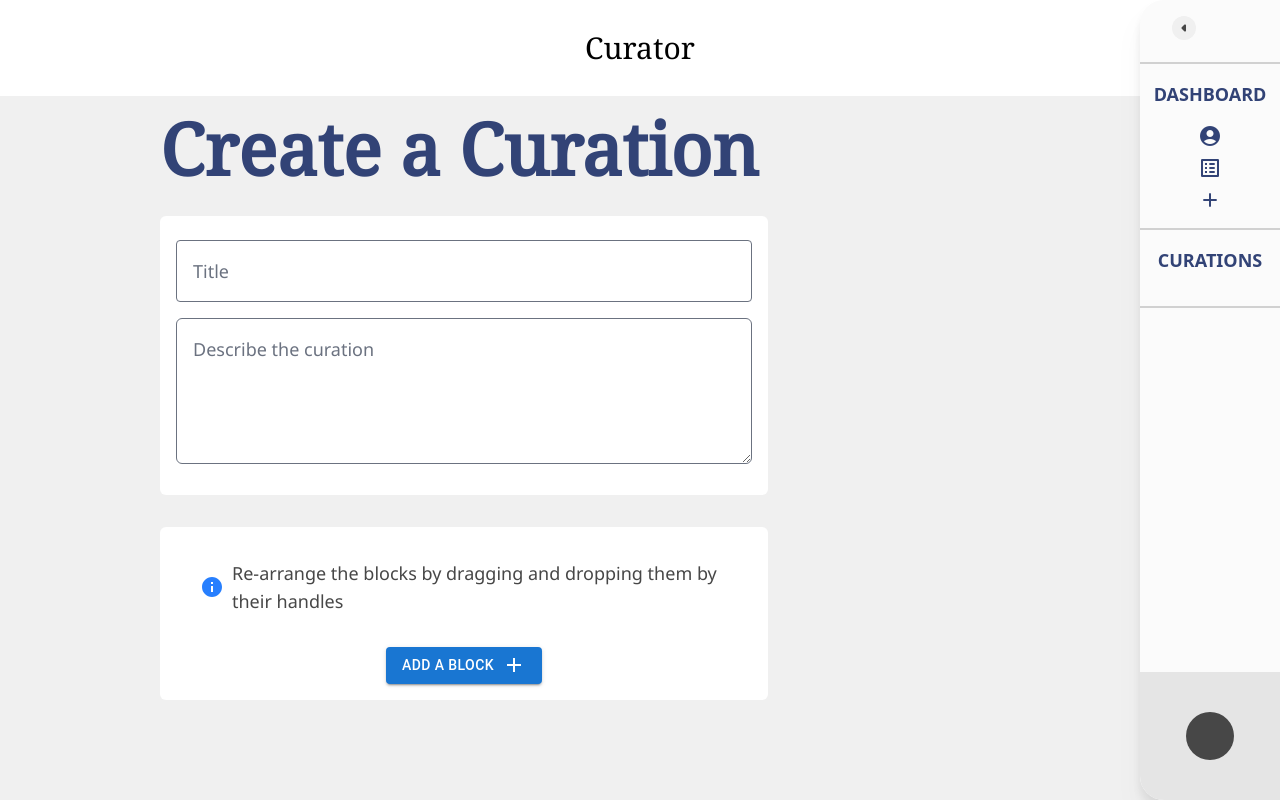
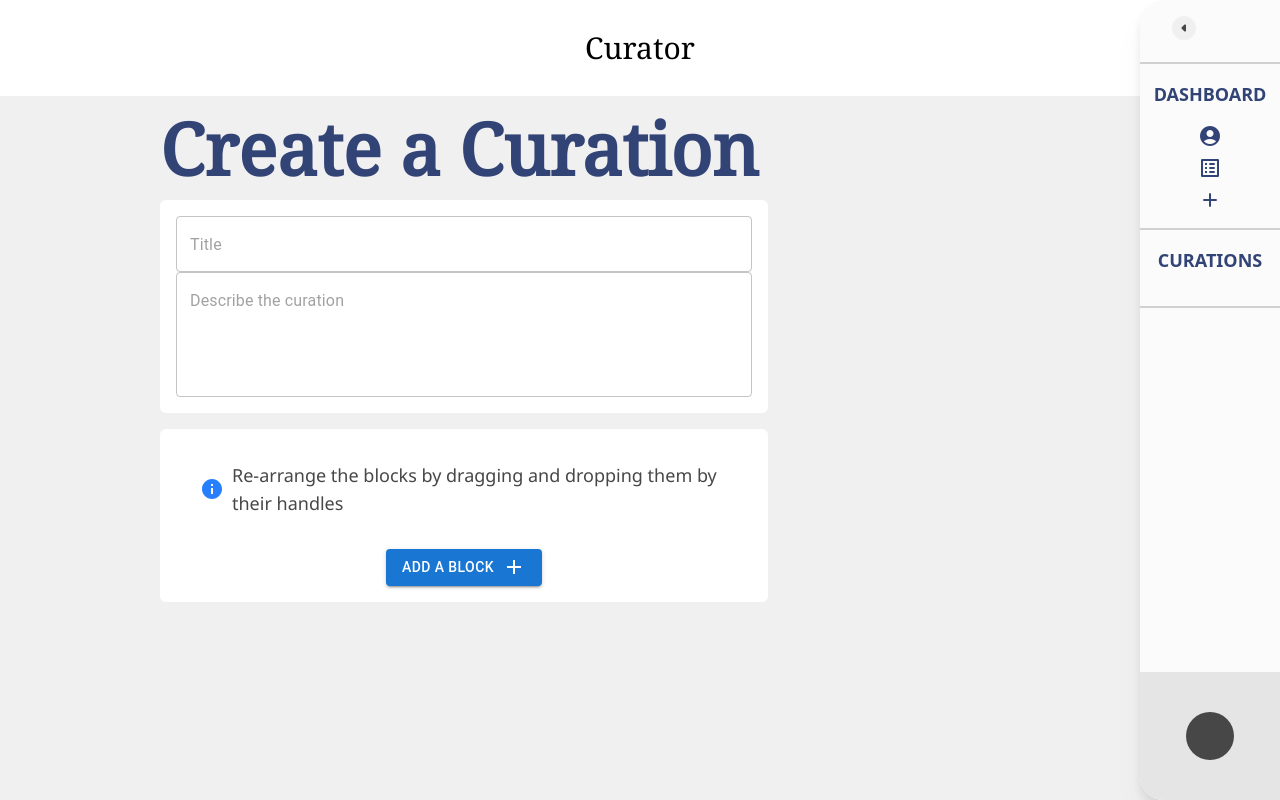
Before and after one commit to pranavraaghav/curator-frontend, a Next.js app: page /dashboard/curation/create in a window 1280 px wide. Shown: the top 800 px of the page. Built offline with nearby package versions, Linux system fonts and the light colour scheme.

Commit message:
style(create): add mui textfields

```diff
--- a/components/Curation/EditableCuration.jsx
+++ b/components/Curation/EditableCuration.jsx
@@ -53,17 +53,17 @@ function EditableCuration({ initState, submitHandler }) {
 
   return (
     <div className="flex flex-row ">
-      <div className="flex flex-col items-start w-full p-4 space-y-8 lg:w-1/2 lg:ml-36 lg:mr-auto">
+      <div className="flex flex-col items-start w-full p-4 space-y-4 lg:w-1/2 lg:ml-36 lg:mr-auto">
         <h1 className="heading">Create a Curation</h1>
+        <div className="space-y-0 card-wrapper">
           {/* Title */}
           {/* <label
             htmlFor="title"
-        className="my-2 text-lg font-bold lg:text-5xl heading font-noto-serif"
+            className="m-2 text-lg font-bold lg:text-3xl heading font-noto-serif"
           >
             Title
           </label> */}
-        <div className="card-wrapper">
-          <input
+          {/* <input
             className="text-lg rounded desc form-text"
             name="title"
             label="title"
@@ -71,16 +71,30 @@ function EditableCuration({ initState, submitHandler }) {
             placeholder={"Title"}
             value={title}
             onChange={changeTitleHandler}
+          /> */}
+
+          <TextField
+            className="form-text"
+            name="title"
+            placeholder="Title"
+            type="text"
+            value={title}
+            onChange={changeTitleHandler}
+            variant="outlined"
+            InputProps={{
+              className: "desc",
+            }}
           />
 
           {/* Description */}
           {/* <label
             htmlFor="description"
-        className="my-2 text-lg font-bold font-noto-serif "
+            className="m-2 text-lg font-bold lg:text-3xl heading font-noto-serif "
           >
             Description
           </label> */}
-          <textarea
+
+          {/* <textarea
             variant="outlined"
             value={description}
             label="Description"
@@ -90,6 +104,21 @@ function EditableCuration({ initState, submitHandler }) {
             className="rounded-md desc form-text"
             onChange={changeDescriptionHandler}
             rows={4}
+          /> */}
+
+          <TextField
+            className="form-text"
+            name="description"
+            placeholder="Describe the curation"
+            type="text"
+            value={description}
+            onChange={changeDescriptionHandler}
+            multiline
+            rows={4}
+            variant="outlined"
+            InputProps={{
+              className: "desc",
+            }}
           />
         </div>
 
```
Lines whose indentation alone changed are shown as unchanged.
